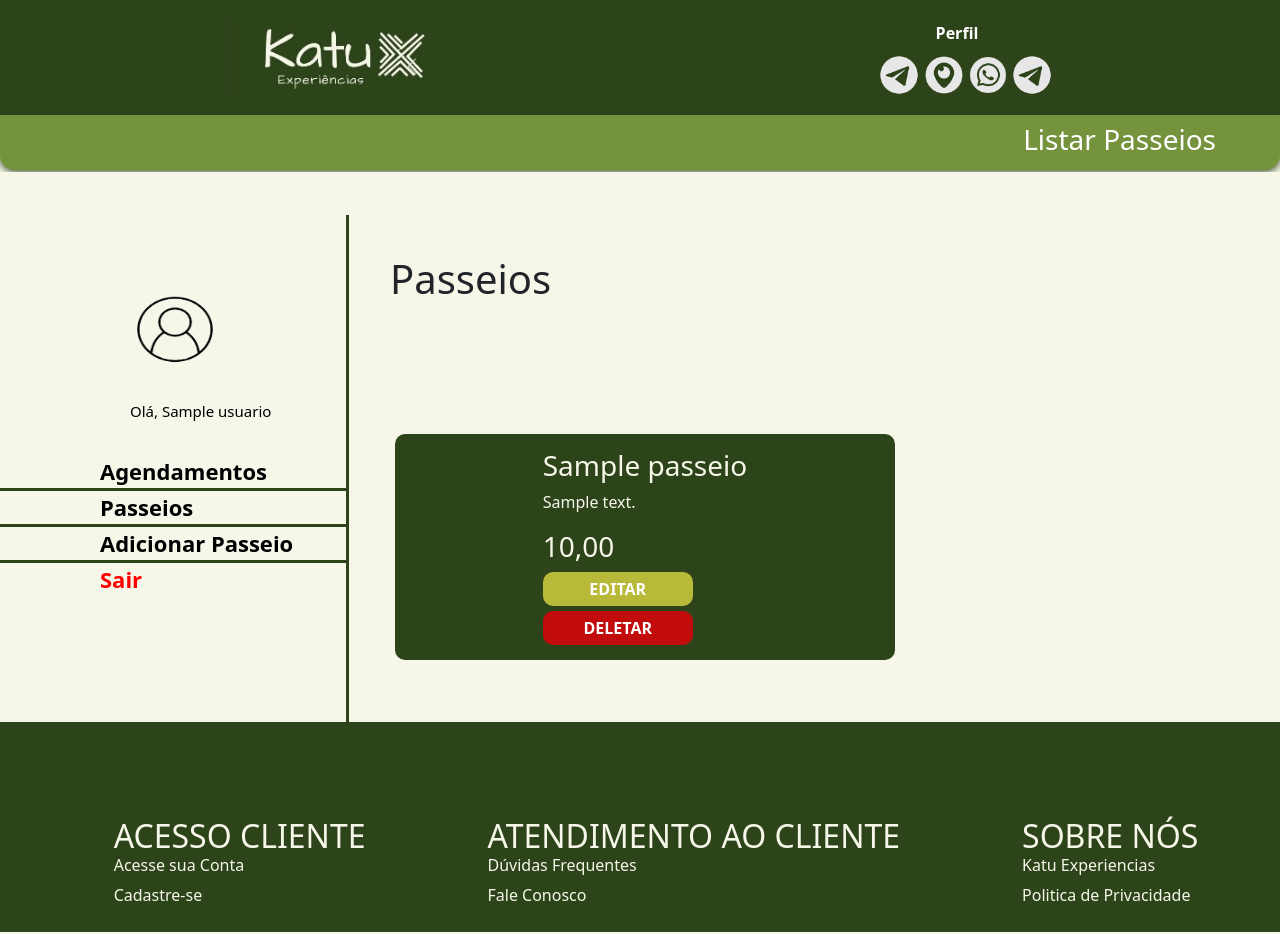
After one commit to Geronilton/pi23_katu_experience, a Django app: page /gerencia_passeio/ in a window 1280 px wide. The commit adds this page. Run offline with Django 4.2, Linux system fonts and the light colour scheme; a user stored in the database is signed in; tables that the repository leaves empty hold one stand-in row (values such as "Sample post"); some libraries are stand-ins or nearby versions.

Commit message:
pagina de gerenciar passeios do usuario adm

```diff
--- a/core/views.py
+++ b/core/views.py
@@ -110,6 +110,14 @@ def deletarPasseio(request, id):
 
 @login_required
 def perfil(request):
+    agenda= Agendamento.objects.all()
+
+    if request.user.is_superuser:
+        contexto = {
+        'agendamento':agenda
+        }
+        return render(request, 'admAgendamento.html',contexto)
+
     return render(request, 'perfil.html')
 
 
@@ -149,3 +157,11 @@ def user_passeios(request):
 
     }
     return render(request,'user_passeios.html',contexto)
+
+def gerencia_passeio(request):
+    passeios = Passeio.objects.all()
+    contexto = {
+        "lista_passeios" : passeios
+    }
+
+    return render(request, "gerencia_passeio.html", contexto)
--- a/pi23_katu_experience/urls.py
+++ b/pi23_katu_experience/urls.py
@@ -17,7 +17,7 @@ Including another URLconf
 from django.contrib import admin
 from django.urls import path
 from core.views import index,passeios,cadastrarPasseio,editarPasseio,deletarPasseio,agendamento,admAgendamentos
-from core.views import cadastro, perfil, cadastro_admin,dados, user_passeios
+from core.views import cadastro, perfil, cadastro_admin,dados, user_passeios,gerencia_passeio
 from django.contrib.auth.views import LoginView, LogoutView
 
 urlpatterns = [
@@ -39,6 +39,7 @@ urlpatterns = [
     path('deletarPasseio/<int:id>/',deletarPasseio, name= 'deletarPasseio'),
     path("agendamento/<int:id>/", agendamento, name="agendamento"),
     path("admAgendamentos/", admAgendamentos, name="admAgendamentos"),
+    path('gerencia_passeio/', gerencia_passeio, name= 'gerencia_passeio'),
 
 
 ]
--- a/static/css/estilo.css
+++ b/static/css/estilo.css
@@ -57,25 +57,27 @@ footer{
     display: flex;
     align-items: center;
     justify-content: center;
-    padding: 5%;
+
     display: grid;
     background-color: #F6F6E9;
 }
 
 /* ========= Pagina de Passeios ========= */
 .cont-passeio{
-    display: flex;
     gap: 20px;
     padding: auto;
+    flex-direction: row;
 }
 .passeio{
     background-color: #2D441B;
-    width: 300px;
+    width: 500px;
     border-radius: 10px;
-    padding: 10%;
+    padding: 3%;
     display: grid;
     align-items: center;
     justify-content: center;
+    margin: 1%;
+
 }
 .titulo{
     color: #F6F6E9;
@@ -97,12 +99,14 @@ footer{
     text-align: center;
     margin-bottom: 5px;
     padding: 5px;
+    width: 150px;
 }
 .deletar{
     background-color: rgb(194, 11, 11);
     border-radius: 10px;
     text-align: center;
     padding: 5px;
+    width: 150px;
 }
 
 .agendamento{
--- a/templates/cadastrarPasseio.html
+++ b/templates/cadastrarPasseio.html
@@ -10,7 +10,7 @@
             <form method="post">
                 {% csrf_token %}
                 {{form.as_p}}
-                <input type="submit" value="cadastrar">
+                <input class="submit" type="submit" value="cadastrar">
             </form>
         </div>
     </div>
--- /dev/null
+++ b/templates/gerencia_passeio.html
@@ -0,0 +1,36 @@
+{% extends 'base.html' %}
+
+{% load static %}
+
+
+{% block content %}
+{% include 'perfil.html' %}
+
+<div class="container">
+    <h1>Passeios</h1>
+
+    {% for passeio in lista_passeios %}
+    <div class="cont-passeio">
+
+    <div class="cont-passeio">
+        <div class="passeio">
+            <div class="titulo"><h3>{{passeio.titulo}}</h3></div>
+            <div class="descricao"><p>{{passeio.descricao}}</p></div>
+            <div class="valor"><h3>{{passeio.valor}}</h3></div>
+        {% if user.is_superuser %}
+            <div class="editar"><a href="{% url 'editarPasseio' passeio.id %}">EDITAR</a></div>
+            <div class="deletar"><a href="{% url 'deletarPasseio' passeio.id %}">DELETAR</a></div>
+        {% else %}
+        <!-- coloquei css da div editar so pra testar, fazer o front desse -->
+            <a href="{% url 'agendamento' passeio.id %}" class="editar">Agendar</a>
+        {% endif %}
+        </div>
+    </div>
+    {% empty %}
+
+    <p>Nenhum Passeio cadastrado</p>
+
+    {% endfor %}
+</div>
+
+{% endblock %}
--- a/templates/perfil.html
+++ b/templates/perfil.html
@@ -13,7 +13,7 @@
         <br>
         <div id="linha-horizontal"></div>
 
-        <a id="linkes" href="{% url 'passeios' %}">Passeios</a>
+        <a id="linkes" href="{% url 'gerencia_passeio' %}">Passeios</a>
         <br>
         <div id="linha-horizontal"></div>
 
```
Also changed, not shown: templates/passeios.html (+3 -6 lines).
